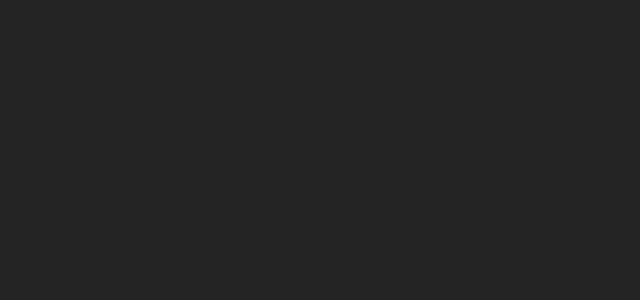
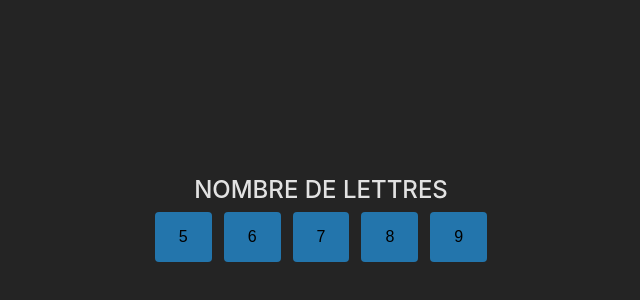
Before and after one commit to KPicDv/KPic.SutomResolver, a Svelte app: page / in a window 1280 px wide. Shown: the part 182-482 px from the top of the page, without its empty margins (319-959 px from the left). Built offline with nearby package versions, Linux system fonts and the light colour scheme.

Commit message:
Choix du nombre de lettres

```diff
--- a/src/App.svelte
+++ b/src/App.svelte
@@ -1,11 +1,28 @@
 <script lang="ts">
+  import LettersCountInput from "./components/LettersCountInput.svelte";
 
+  let step = 0
+  let lettersCount = null
+
+  const handleLettersCountInputChange = (value: number) => {
+    lettersCount = value
+    step = 1
+  }
 </script>
 
 <main>
-
+  {#if step === 0}
+    <LettersCountInput on:change={handleLettersCountInputChange} />
+  {/if}
 </main>
 
 <style>
-
+ main {
+  display: flex;
+  width: 100%;
+  height: 100%;
+  justify-content: center;
+  align-items: center;
+  text-align: center;
+ }
 </style>
--- /dev/null
+++ b/src/components/LettersCountInput.svelte
@@ -0,0 +1,28 @@
+<script lang="ts">
+  import { createEventDispatcher } from 'svelte';
+
+  const dispatch = createEventDispatcher();
+
+  const handleClick = (value: number) => {
+    dispatch('change', value);
+  }
+</script>
+
+<div>
+  <h2>Nombre de lettres</h2>
+  <div class="buttons">
+    <button class="large" on:click={() => handleClick(5)}>5</button>
+    <button class="large" on:click={() => handleClick(6)}>6</button>
+    <button class="large" on:click={() => handleClick(7)}>7</button>
+    <button class="large" on:click={() => handleClick(8)}>8</button>
+    <button class="large" on:click={() => handleClick(9)}>9</button>
+  </div>
+</div>
+
+<style>
+  .buttons {
+    display: flex;
+    justify-content: center;
+    gap: 12px;
+  }
+</style>
--- a/src/style.css
+++ b/src/style.css
@@ -1,6 +1,39 @@
-:root {
+body {
+  background-color: #242424;
+  width: 100vw;
+  height: 100vh;
+  margin: 0;
   font-family: Inter, system-ui, Avenir, Helvetica, Arial, sans-serif;
   color-scheme: light dark;
   color: rgba(255, 255, 255, 0.87);
-  background-color: #242424;
 }
+
+#app {
+  width: 100%;
+  height: 100%;
+}
+
+h2 {
+  margin: 0;
+  margin-bottom: 8px;
+  text-transform: uppercase;
+  font-weight: 500;
+}
+
+button {
+  background: #2375ac;
+  padding: 8px 12px;
+  border: none;
+  border-radius: 4px;
+  cursor: pointer;
+  transition-duration: 0.2s;
+}
+
+button:hover {
+  background: #2d95da;
+}
+
+button.large {
+  font-size: 16px;
+  padding: 16px 24px;
+}
```
